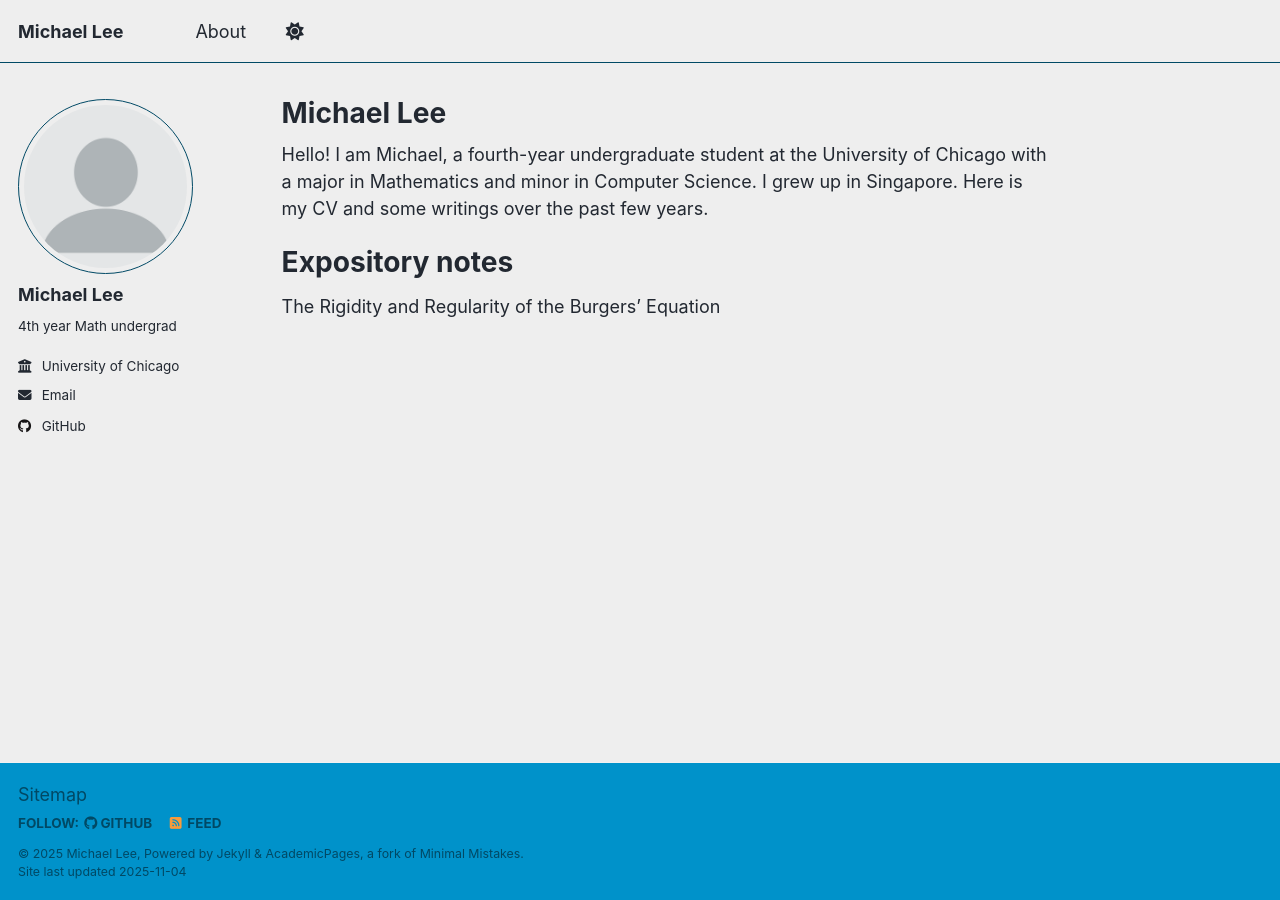
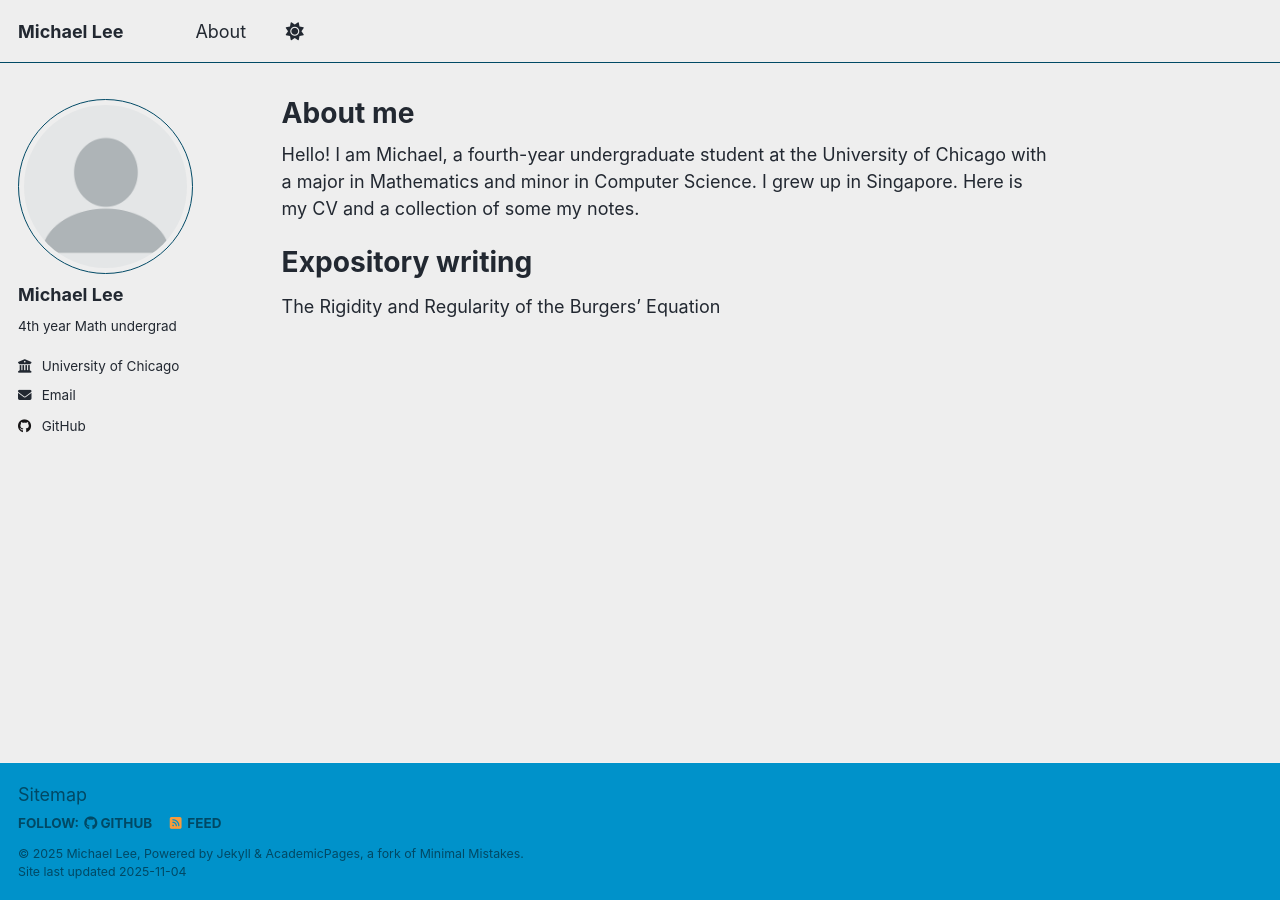
Before and after one commit to leemichaeljh/leemichaeljh.github.io, a Jekyll site: the page built from _pages/about.md, in a window 1280 px wide. Built offline with Jekyll 4.4.1, drawn with Linux system fonts in a browser that asks for light colours; a script that is not in the unit is left out.

Commit message:
Change title and update introduction in about page
Updated the title and modified the introduction text.

```diff
--- a/_pages/about.md
+++ b/_pages/about.md
@@ -1,14 +1,14 @@
 ---
 permalink: /
-title: "Michael Lee"
+title: "About me"
 author_profile: true
 redirect_from:
   - /about/
   - /about.html
 ---
 
-Hello! I am Michael, a fourth-year undergraduate student at the University of Chicago with a major in Mathematics and minor in Computer Science. I grew up in Singapore. Here is my CV and some writings over the past few years.
+Hello! I am Michael, a fourth-year undergraduate student at the University of Chicago with a major in Mathematics and minor in Computer Science. I grew up in Singapore. Here is my CV and a collection of some my notes.
 
-Expository notes
+Expository writing
 ======
 The Rigidity and Regularity of the Burgers' Equation
```
